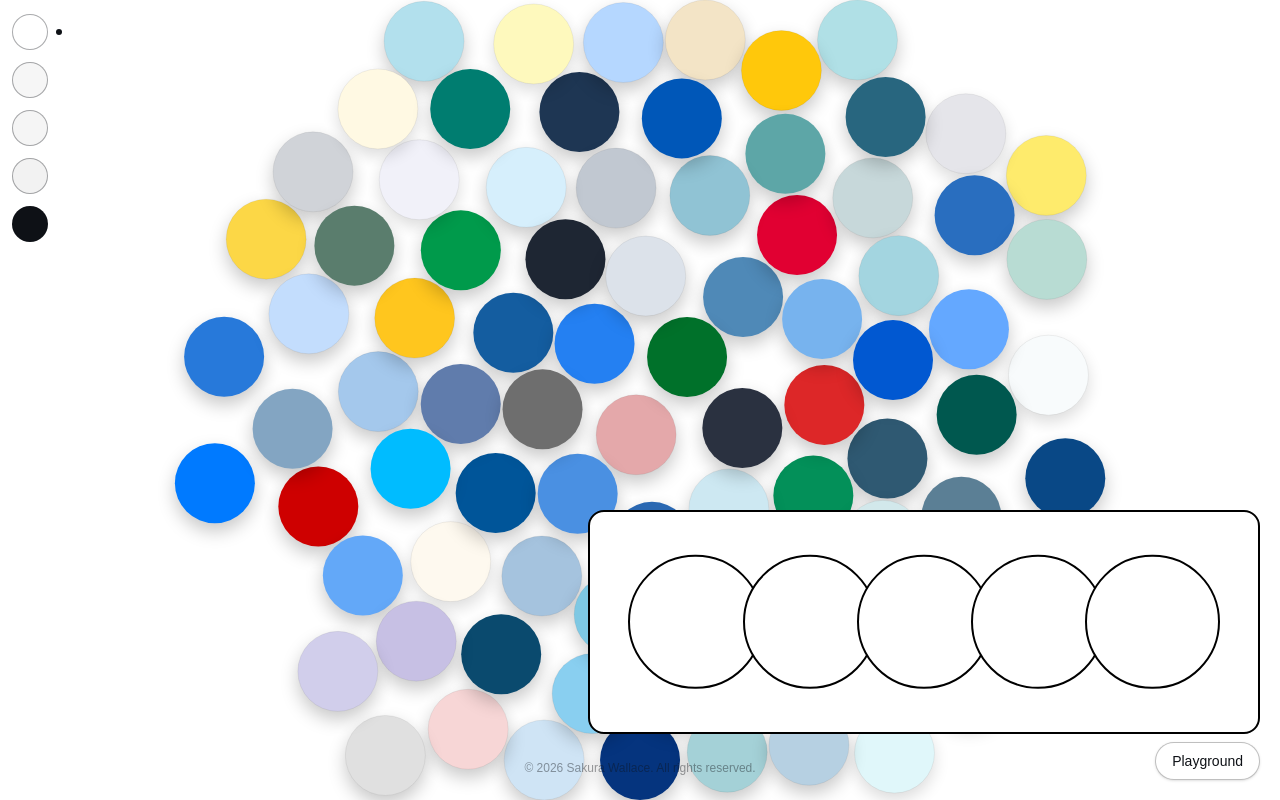
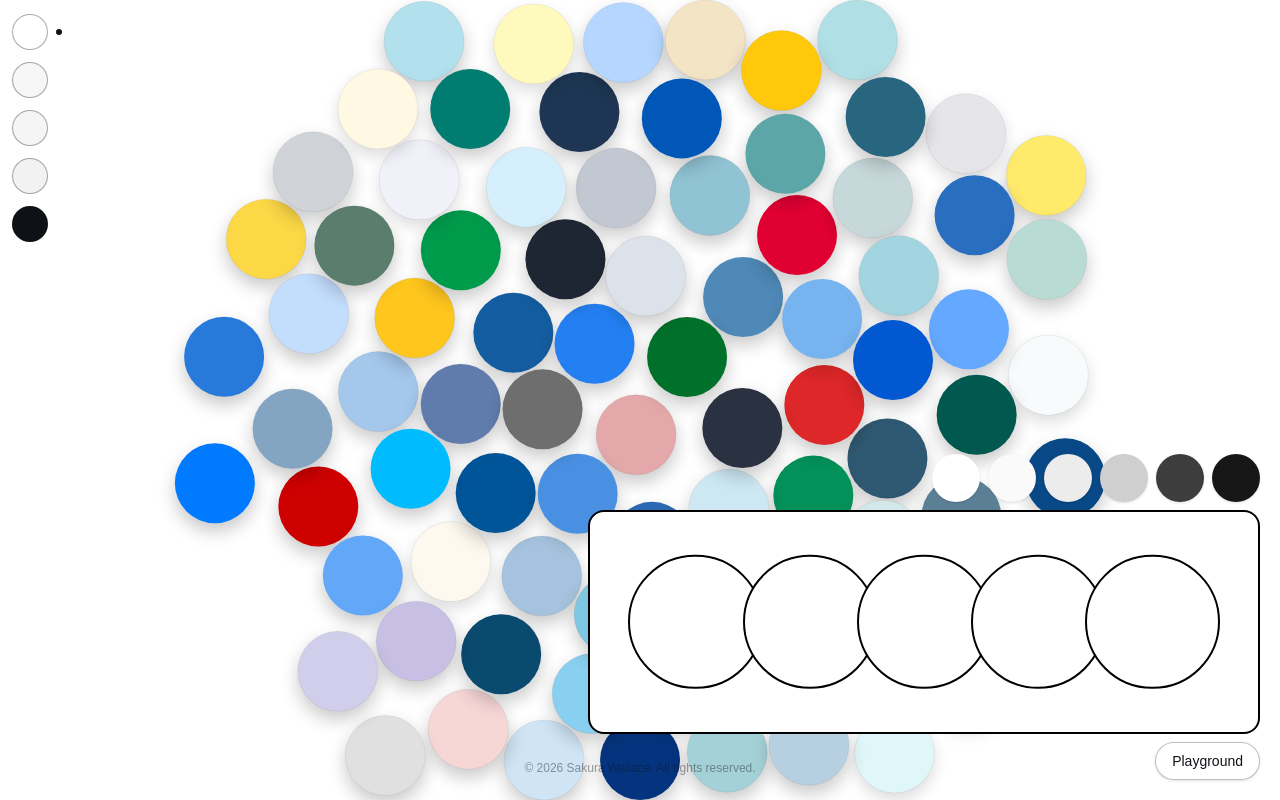
Before and after one commit to o6o6ooo/colour-bubbles, a Next.js app: page / in a window 1280 px wide. Both pictures are taken after a click on the button "Playground". Built offline with nearby package versions, Linux system fonts and the light colour scheme.

Commit message:
feat: Add neutral paint colours to the playground

```diff
--- a/src/app/components/ColourPlayground.tsx
+++ b/src/app/components/ColourPlayground.tsx
@@ -6,16 +6,37 @@ type Props = {
   open: boolean;
   onToggle: () => void;
   selected: string | null;
+  basicColour: string | null;
+  onSelectBasic: (colour: string) => void;
   dragged: ColourDrag | null;
   fills: string[];
   onPaint: (index: number, colour: string) => void;
 };
 
+const basicColours = ["#FFFFFF", "#FAFAFA", "#ECECEC", "#CFCFCF", "#3D3D3D", "#171717"];
+
 export const areas = ["Card background", "Circle 1", "Circle 2", "Circle 3", "Circle 4", "Circle 5"];
 
-export default function ColourPlayground({ open, onToggle, selected, dragged, fills, onPaint }: Props) {
+export default function ColourPlayground({ open, onToggle, selected, basicColour, onSelectBasic, dragged, fills, onPaint }: Props) {
   return (
     <aside className="absolute bottom-3 right-3 flex flex-col items-end gap-2 sm:bottom-5 sm:right-5">
+      {open && (
+        <div role="group" aria-label="Basic paint colours" className="flex items-center gap-1 sm:gap-2">
+          {basicColours.map((colour) => (
+            <button
+              key={colour}
+              type="button"
+              data-paint-colour={colour}
+              aria-label={`Select paint colour ${colour}`}
+              aria-pressed={basicColour === colour}
+              title={colour}
+              onClick={() => onSelectBasic(colour)}
+              style={{ backgroundColor: colour }}
+              className="size-11 touch-none cursor-grab rounded-full shadow-sm aria-pressed:outline-2 aria-pressed:outline-offset-2 active:cursor-grabbing sm:size-12"
+            />
+          ))}
+        </div>
+      )}
       <div
         id="colour-playground"
         hidden={!open}
--- a/src/app/components/PaletteBubblesCanvas.tsx
+++ b/src/app/components/PaletteBubblesCanvas.tsx
@@ -55,12 +55,13 @@ function roundRect(
 type CanvasProps = {
   colors: PaletteColor[];
   playgroundOpen: boolean;
+  basicColour: string | null;
   onSelect: (colour: string | null) => void;
   onDragColour: (drag: ColourDrag | null) => void;
   onPaint: (index: number, colour: string) => void;
 };
 
-export default function PaletteBubblesCanvas({ colors, playgroundOpen, onSelect, onDragColour, onPaint }: CanvasProps) {
+export default function PaletteBubblesCanvas({ colors, playgroundOpen, basicColour, onSelect, onDragColour, onPaint }: CanvasProps) {
   const canvasRef = useRef<HTMLCanvasElement | null>(null);
 
   // ikea-bubblesと同じ：stateで持たずrefで持つ（effect再実行を避ける）
@@ -70,6 +71,10 @@ export default function PaletteBubblesCanvas({ colors, playgroundOpen, onSelect,
 
   // selected時だけCopyピルの当たり判定を保存
   const copyHitRef = useRef<{ bubbleId: string; rect: Rect } | null>(null);
+
+  useEffect(() => {
+    if (basicColour) selectedIdRef.current = null;
+  }, [basicColour]);
 
   const palette = useMemo(
     () => colors.map((c) => ({ ...c, hex: normHex(c.hex) })),
@@ -331,17 +336,21 @@ export default function PaletteBubblesCanvas({ colors, playgroundOpen, onSelect,
       mouseRef.current.y = e.clientY;
     };
 
-    let press: { id: number; colour: string; x: number; y: number } | null = null;
+    let press: { source: HTMLElement; id: number; colour: string; x: number; y: number } | null = null;
     let moved = false;
 
     const onPointerDown = (event: PointerEvent) => {
       if (!event.isPrimary || event.button !== 0) return;
       moved = false;
       if (!canvas.hasAttribute("data-paint-enabled")) return;
-      const colour = pickBubbleIdAt(event.clientX, event.clientY);
+      const source = event.target instanceof HTMLElement
+        ? event.target.closest<HTMLElement>("[data-paint-colour]") ?? event.target
+        : null;
+      if (!source) return;
+      const colour = source === canvas ? pickBubbleIdAt(event.clientX, event.clientY) : source.dataset.paintColour;
       if (!colour) return;
-      press = { id: event.pointerId, colour, x: event.clientX, y: event.clientY };
-      canvas.setPointerCapture(event.pointerId);
+      press = { source, id: event.pointerId, colour, x: event.clientX, y: event.clientY };
+      source.setPointerCapture(event.pointerId);
     };
 
     const areaAt = (x: number, y: number) => {
@@ -359,9 +368,9 @@ export default function PaletteBubblesCanvas({ colors, playgroundOpen, onSelect,
 
     const cancelDrag = () => {
       if (!press) return;
-      const { id } = press;
+      const { source, id } = press;
       press = null;
-      if (canvas.hasPointerCapture(id)) canvas.releasePointerCapture(id);
+      if (source.hasPointerCapture(id)) source.releasePointerCapture(id);
       onDragColour(null);
     };
 
@@ -374,6 +383,14 @@ export default function PaletteBubblesCanvas({ colors, playgroundOpen, onSelect,
 
     const onCaptureLost = (event: PointerEvent) => {
       if (press?.id === event.pointerId) cancelDrag();
+    };
+
+    const suppressDragClick = (event: MouseEvent) => {
+      if (moved && event.detail > 0) {
+        event.preventDefault();
+        event.stopPropagation();
+        moved = false;
+      }
     };
 
     const onClick = async (e: MouseEvent) => {
@@ -424,12 +441,13 @@ export default function PaletteBubblesCanvas({ colors, playgroundOpen, onSelect,
     initBubbles();
 
     window.addEventListener("mousemove", onMouseMove);
+    window.addEventListener("click", suppressDragClick, true);
     canvas.addEventListener("click", onClick);
-    canvas.addEventListener("pointerdown", onPointerDown);
-    canvas.addEventListener("pointermove", onPointerMove);
-    canvas.addEventListener("pointerup", onPointerUp);
-    canvas.addEventListener("pointercancel", onCaptureLost);
-    canvas.addEventListener("lostpointercapture", onCaptureLost);
+    window.addEventListener("pointerdown", onPointerDown);
+    window.addEventListener("pointermove", onPointerMove);
+    window.addEventListener("pointerup", onPointerUp);
+    window.addEventListener("pointercancel", onCaptureLost);
+    window.addEventListener("lostpointercapture", onCaptureLost);
     window.addEventListener("keydown", onKeyDown);
     window.addEventListener("resize", onResize);
 
@@ -438,12 +456,13 @@ export default function PaletteBubblesCanvas({ colors, playgroundOpen, onSelect,
     return () => {
       cancelAnimationFrame(rafId);
       window.removeEventListener("mousemove", onMouseMove);
+      window.removeEventListener("click", suppressDragClick, true);
       canvas.removeEventListener("click", onClick);
-      canvas.removeEventListener("pointerdown", onPointerDown);
-      canvas.removeEventListener("pointermove", onPointerMove);
-      canvas.removeEventListener("pointerup", onPointerUp);
-      canvas.removeEventListener("pointercancel", onCaptureLost);
-      canvas.removeEventListener("lostpointercapture", onCaptureLost);
+      window.removeEventListener("pointerdown", onPointerDown);
+      window.removeEventListener("pointermove", onPointerMove);
+      window.removeEventListener("pointerup", onPointerUp);
+      window.removeEventListener("pointercancel", onCaptureLost);
+      window.removeEventListener("lostpointercapture", onCaptureLost);
       window.removeEventListener("keydown", onKeyDown);
       window.removeEventListener("resize", onResize);
     };
--- a/src/app/page.tsx
+++ b/src/app/page.tsx
@@ -12,6 +12,11 @@ export default function Page() {
 
   const [open, setOpen] = useState(false);
   const [selected, setSelected] = useState<string | null>(null);
+  const [basicColour, setBasicColour] = useState<string | null>(null);
+  const selectBubble = useCallback((colour: string | null) => {
+    setBasicColour(null);
+    setSelected(colour);
+  }, []);
   const [dragged, setDragged] = useState<ColourDrag | null>(null);
   const [fills, setFills] = useState(() => areas.map(() => "#FFFFFF"));
   const paint = useCallback((index: number, colour: string) => {
@@ -24,7 +29,7 @@ export default function Page() {
       style={{ backgroundColor: background }}
       className="relative w-screen h-screen text-foreground transition-colors duration-300"
     >
-      <PaletteBubblesCanvas colors={COLORS} playgroundOpen={open} onSelect={setSelected} onDragColour={setDragged} onPaint={paint} />
+      <PaletteBubblesCanvas colors={COLORS} playgroundOpen={open} basicColour={basicColour} onSelect={selectBubble} onDragColour={setDragged} onPaint={paint} />
 
       <fieldset className="absolute left-3 top-2 flex flex-row sm:flex-col">
         <legend className="sr-only">Background colour</legend>
@@ -48,7 +53,19 @@ export default function Page() {
         ))}
       </fieldset>
 
-      <ColourPlayground open={open} onToggle={() => setOpen(!open)} selected={selected} dragged={dragged} fills={fills} onPaint={paint} />
+      <ColourPlayground
+        open={open}
+        onToggle={() => setOpen(!open)}
+        selected={basicColour ?? selected}
+        basicColour={basicColour}
+        onSelectBasic={(colour) => {
+          setSelected(null);
+          setBasicColour(colour);
+        }}
+        dragged={dragged}
+        fills={fills}
+        onPaint={paint}
+      />
 
       <footer className="pointer-events-none absolute bottom-4 left-3 right-32 text-xs opacity-40 transition-colors duration-300 sm:bottom-6 sm:inset-x-0 sm:text-center">
         © {new Date().getFullYear()} Sakura Wallace. All rights reserved.
```
